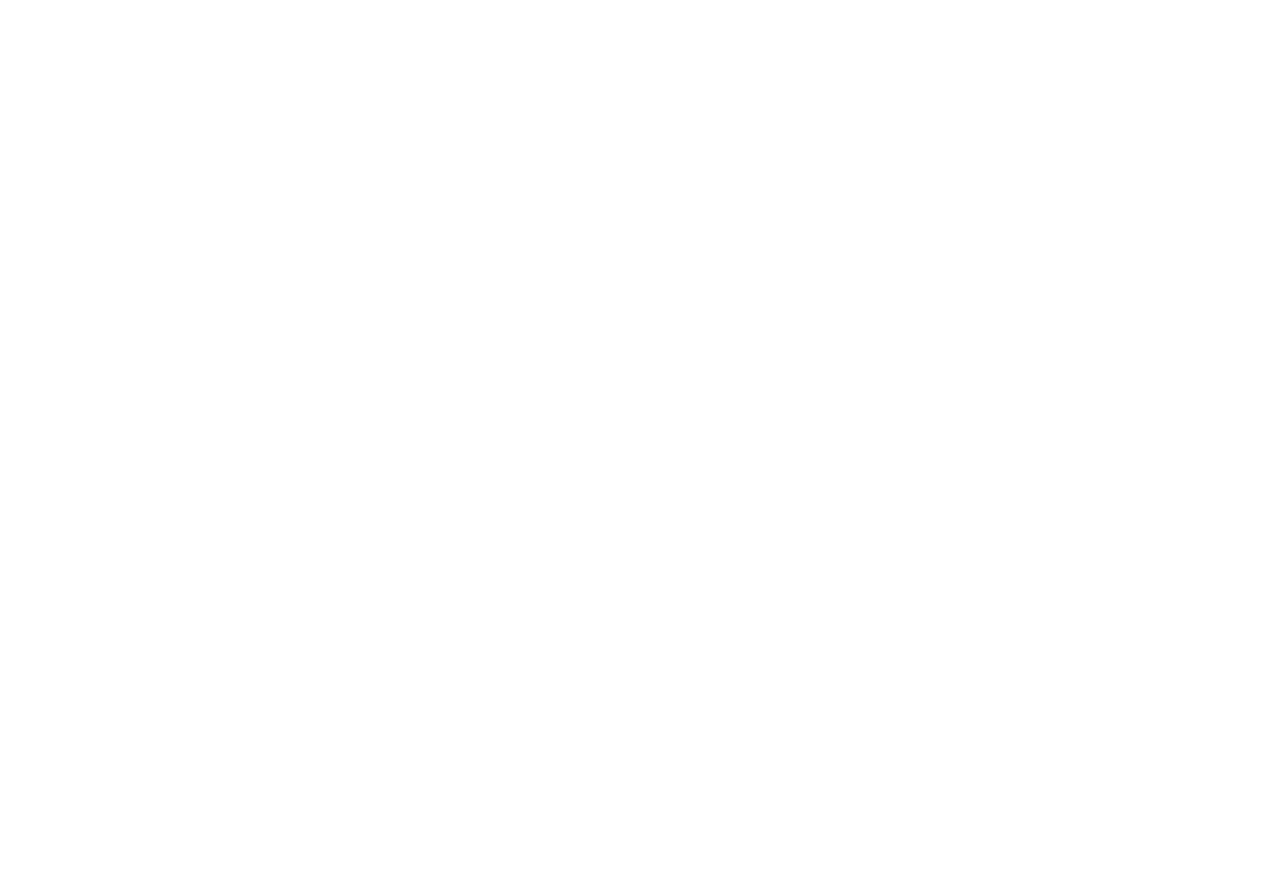
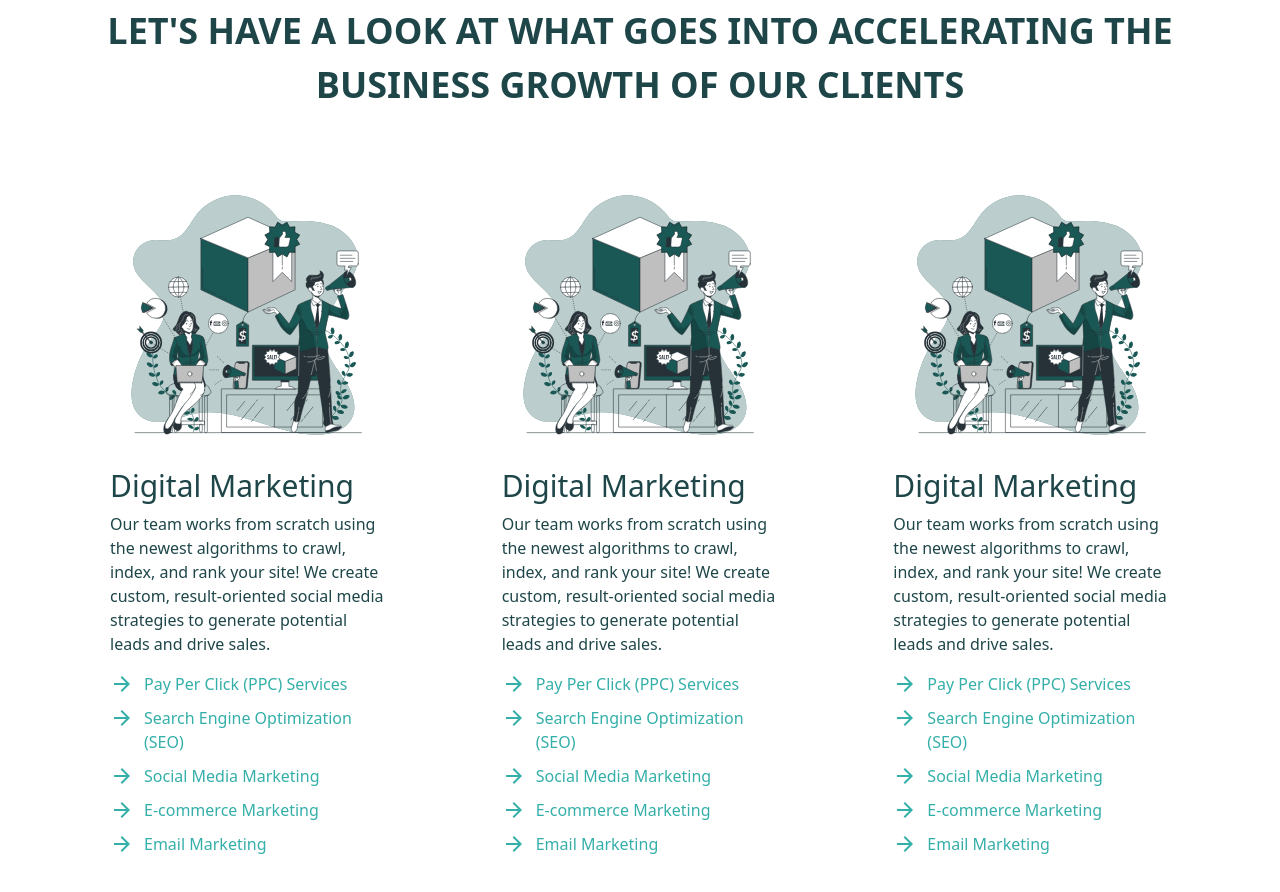
Before and after one commit to HasanCoder66/Real-Time-Project, a React (Vite) app in the folder my-project/: page / in a window 1280 px wide. Shown: the part 860-1752 px from the top of the page. Before the commit the page ends 800 px from the top, so only its background shows below. Built offline with nearby package versions, Linux system fonts and the light colour scheme.

Commit message:
package Card and Section

```diff
--- a/my-project/package.json
+++ b/my-project/package.json
@@ -10,7 +10,11 @@
     "preview": "vite preview"
   },
   "dependencies": {
+    "@emotion/react": "^11.11.3",
+    "@emotion/styled": "^11.11.0",
     "@heroicons/react": "^2.1.1",
+    "@mui/icons-material": "^5.15.10",
+    "@mui/material": "^5.15.10",
     "@tsparticles/engine": "^3.2.2",
     "@tsparticles/react": "^3.0.0",
     "@tsparticles/slim": "^3.2.2",
--- /dev/null
+++ b/my-project/src/Components/PackageCard/PackageCard.jsx
@@ -0,0 +1,27 @@
+import React from 'react'
+import ArrowForwardIcon from '@mui/icons-material/ArrowForward';
+
+const PackageCard = () => {
+    return (
+        <>
+            <div className="bg-white rounded-lg transition-all ease-in-out duration-200 hover:shadow-md p-6 max-w-[500px] text-[#1e4649] text-left p-[50px]">
+                <div className='w-[100%] flex items-center justify-center mb-[20px]'>
+                    <img src="./images/Marketing-bro.svg" alt="" className='w-[266px] h-[266px]' />
+                </div>
+                <h2 className="text-3xl mb-2 font-medium">Digital Marketing</h2>
+                <p className="mb-4 text-[16px] text-[#1e4649]">
+                    Our team works from scratch using the newest algorithms to crawl, index, and rank your site! We create custom, result-oriented social media strategies to generate potential leads and drive sales.
+                </p>
+                <ul className="list-none mb-4 text-[#34afa9]">
+                    <li className="text-[16px] flex gap-[10px] mb-[10px]"><ArrowForwardIcon />Pay Per Click (PPC) Services</li>
+                    <li className="text-[16px] flex gap-[10px] mb-[10px]"><ArrowForwardIcon />Search Engine Optimization (SEO)</li>
+                    <li className="text-[16px] flex gap-[10px] mb-[10px]"><ArrowForwardIcon />Social Media Marketing</li>
+                    <li className="text-[16px] flex gap-[10px] mb-[10px]"><ArrowForwardIcon />E-commerce Marketing</li>
+                    <li className="text-[16px] flex gap-[10px] mb-[10px]"><ArrowForwardIcon />Email Marketing</li>
+                </ul>
+            </div>
+        </>
+    )
+}
+
+export default PackageCard
--- /dev/null
+++ b/my-project/src/Components/PackageIntroSection/PackageSection.jsx
@@ -0,0 +1,17 @@
+import React from 'react'
+import PackageCard from '../PackageCard/PackageCard'
+
+const PackageSection = () => {
+    return (
+        <div className='p-[60px]'>
+            <h1 className='font-bold text-[36px] text-center my-[20px] text-[#1e4649]'>LET'S HAVE A LOOK AT WHAT GOES INTO ACCELERATING THE BUSINESS GROWTH OF OUR CLIENTS</h1>
+            <div className='flex gap-[15px]'>
+                <PackageCard />
+                <PackageCard />
+                <PackageCard />
+            </div>
+        </div>
+    )
+}
+
+export default PackageSection
--- a/my-project/src/Pages/Home/Home.jsx
+++ b/my-project/src/Pages/Home/Home.jsx
@@ -3,6 +3,7 @@
 import Nav from '../../Components/Nav/Nav';
 import Hero from '../../Components/Hero/Hero';
 import ParticlesComp from '../../Components/Particles/Particles';
+import PackageSection from '../../Components/PackageIntroSection/PackageSection';
 
 const Home = () => {
     const [nav, setNav] = useState(false);
@@ -18,7 +19,7 @@
                 {/* <ParticlesComp /> */}
                 <Hero />
                 <div className="relative z-[30]" >
-                    {/* <About /> */}
+                    <PackageSection />
                     {/* <Services /> */}
                     {/* <Skills /> */}
                 </div>
```
Also changed, not shown: my-project/public/images/Marketing-bro.svg (added), 1 other file (tests, documents, lock files or other folders).
